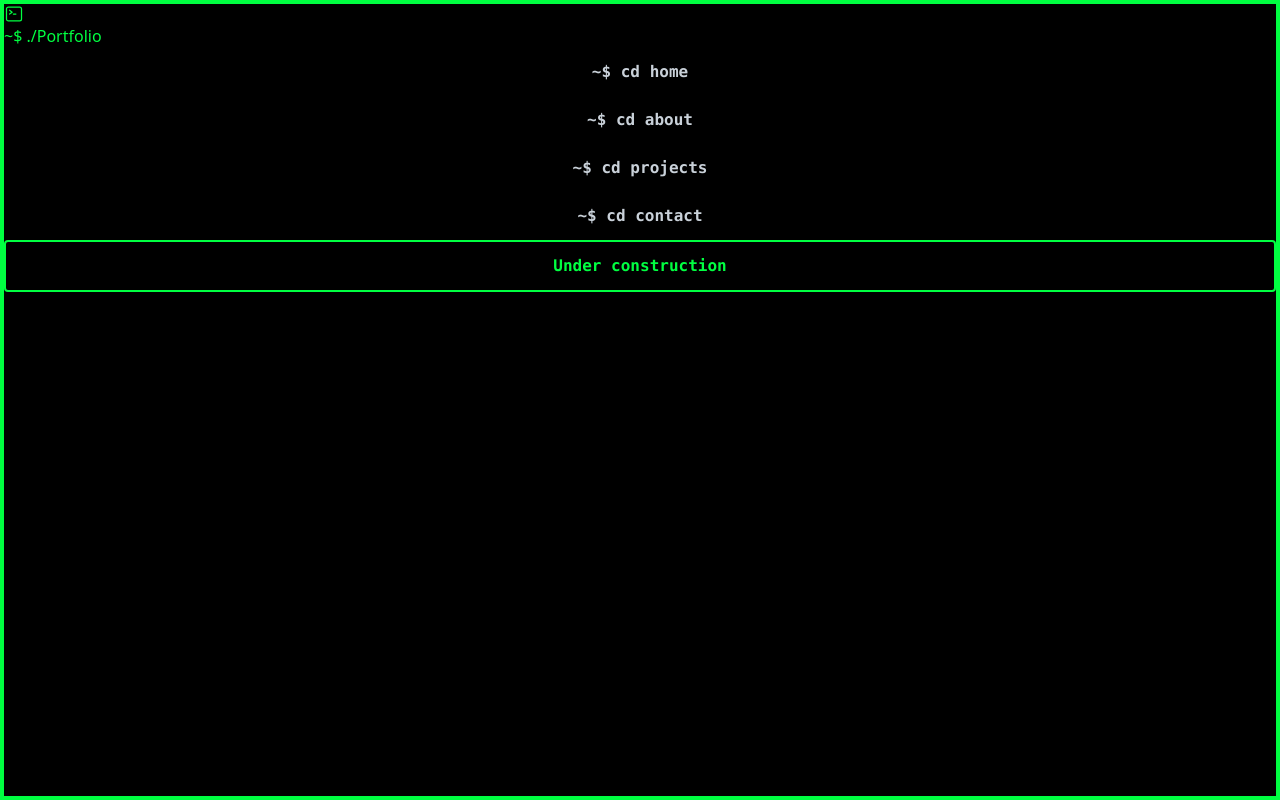
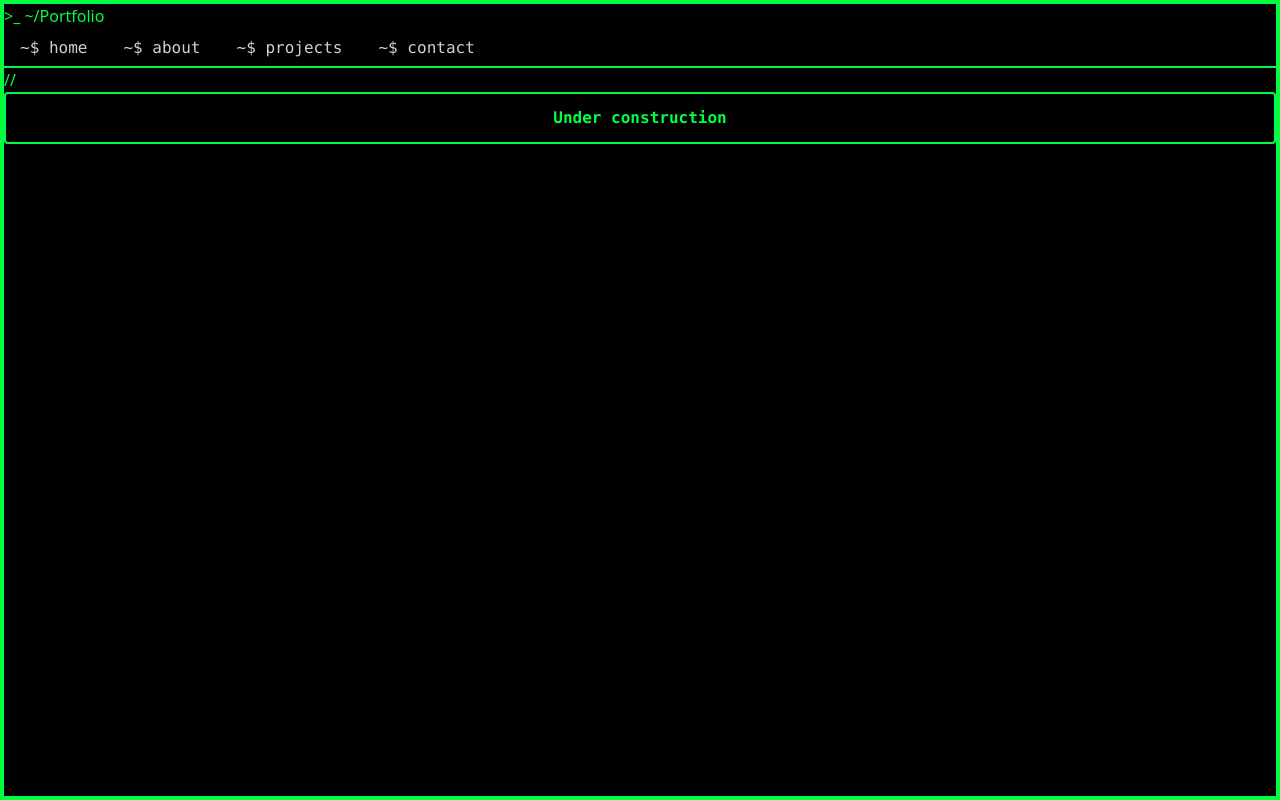
Before and after one commit to linusjohansson-se/Portfolio, a React (Vite) app: page / in a window 1280 px wide. Built offline with nearby package versions, Linux system fonts and the light colour scheme.

Commit message:
Updates header and styles for improved UX
Refactors the header to be sticky and visually appealing.

Updates the header style for better user experience,
including adding a background blur and border.

Removes unused Button component from the App.

```diff
--- a/src/App.tsx
+++ b/src/App.tsx
@@ -4,7 +4,7 @@ import MainLayout from "./components/templates/MainLayout";
 function App() {
   return (
     <MainLayout>
-      <Button children={<h1>Under construction</h1>} />
+      //<Button children={<h1>Under construction</h1>} />
     </MainLayout>
   )
 }
--- a/src/components/atoms/HeaderButton.tsx
+++ b/src/components/atoms/HeaderButton.tsx
@@ -9,7 +9,7 @@ export default function HeaderButton({ children, onClick }: Props) {
   return (
     <button
       onClick={onClick}
-      className="w-full flex items-center justify-center space-x-2 px-6 py-3 text-text-second hover:bg-bg-second hover:text-text transition-colors rounded font-mono font-bold"
+      className="font-mono px-4 py-2 rounded text-text-second hover:bg-bg-second hover:text-text"
     >
       {children}
     </button>
--- a/src/components/organisms/Header.tsx
+++ b/src/components/organisms/Header.tsx
@@ -3,39 +3,40 @@ import { ArrowRightIcon, CommandLineIcon } from "@heroicons/react/24/outline";
 
 export default function Header() {
   return (
-    <div className="">
+    <header className="sticky top-0 z-50 bg-opacity-50 backdrop-blur-sm border-b border-b-2 h-16">
       <div>
-        <CommandLineIcon className="w-5 h-5" />
-        <h1>~$ ./Portfolio</h1>
+        <h1>{">"}_ ~/Portfolio</h1>
       </div>
+      <div className="flex items-center space-x-1">
         <HeaderButton
           children={
             <>
-            <h1>~$ cd home</h1>
+              <h1>~$ home</h1>
             </>
           }
         />
         <HeaderButton
           children={
             <>
-            <h1>~$ cd about</h1>
+              <h1>~$ about</h1>
             </>
           }
         />
         <HeaderButton
           children={
             <>
-            <h1>~$ cd projects</h1>
+              <h1>~$ projects</h1>
             </>
           }
         />
         <HeaderButton
           children={
             <>
-            <h1>~$ cd contact</h1>
+              <h1>~$ contact</h1>
             </>
           }
         />
       </div>
+    </header>
   );
 }
```
Lines whose indentation alone changed are shown as unchanged.
